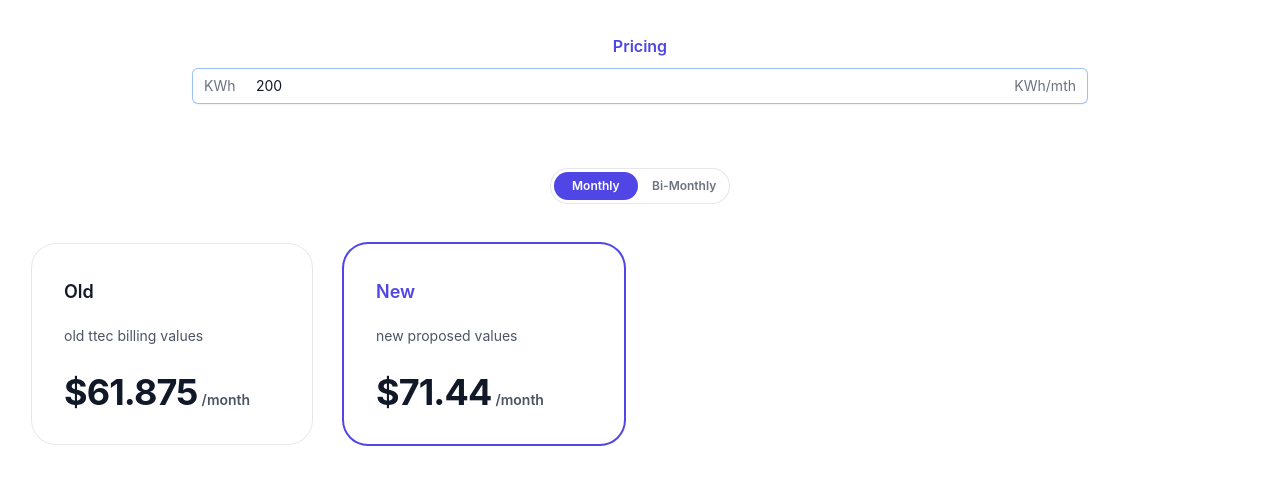
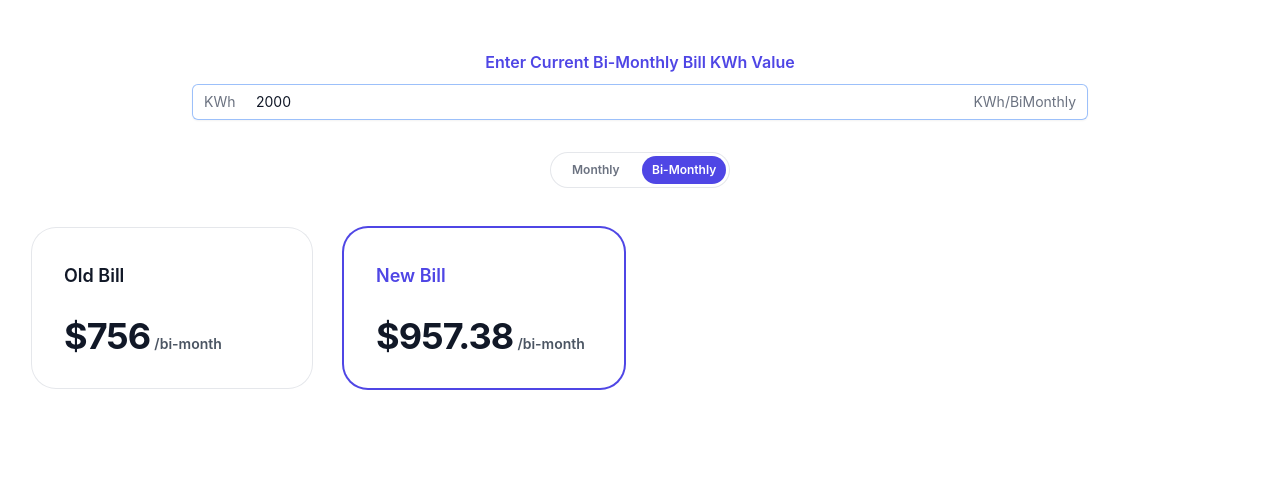
Before and after one commit to mitrakalloo/ttec-bill-calculator, a React (Create React App) app: page / in a window 1280 px wide. Shown: the top 484 px of the page. Built offline with nearby package versions, Linux system fonts and the light colour scheme.

Commit message:
access current bill info and calculate monthly figure

```diff
--- a/src/Calculation.js
+++ b/src/Calculation.js
@@ -12,7 +12,7 @@ const mth_fee = 7.5;
 const calculateOldBill = (kwh) => {
   return (
     (
-      (calculateBill({ cost: oldCostLevels, levels: oldLevels }, kwh * 2) + 6) *
+      (calculateBill({ cost: oldCostLevels, levels: oldLevels }, kwh) + 6) *
       1.125
     ).toFixed(2) / 2
   );
@@ -20,7 +20,8 @@ const calculateOldBill = (kwh) => {
 
 const calculateNewBill = (kwh) => {
   return (
-    (calculateBill({ cost: newCostLevels, levels: newLevels }, kwh) + mth_fee) *
+    (calculateBill({ cost: newCostLevels, levels: newLevels }, kwh / 2) +
+      mth_fee) *
     1.125
   ).toFixed(2);
 };
@@ -32,7 +33,7 @@ const pricing = {
   ],
   tiers: [
     {
-      name: "Old",
+      name: "Old Bill",
       id: "tier-startup",
       href: "#",
       price: {
@@ -50,7 +51,7 @@ const pricing = {
       mostPopular: false,
     },
     {
-      name: "New",
+      name: "New Bill",
       id: "tier-enterprise",
       href: "#",
       price: {
@@ -76,18 +77,17 @@ function classNames(...classes) {
 }
 
 export default function Calculation() {
-  const [kwh, setKwh] = useState(200);
-  const [mobileMenuOpen, setMobileMenuOpen] = useState(false);
-  const [frequency, setFrequency] = useState(pricing.frequencies[0]);
+  const [kwh, setKwh] = useState(2000);
+  const [frequency, setFrequency] = useState(pricing.frequencies[1]);
 
   return (
     <div className="bg-white">
       <main className="pb-10">
         {/* Pricing section */}
-        <div className="px-6 mx-auto mt-16 max-w-7xl sm:mt-8 lg:px-8">
+        <div className="px-6 mx-auto mt-4 max-w-7xl sm:mt-8 lg:px-8">
           <div className="max-w-4xl mx-auto text-center">
-            <h1 className="text-base font-semibold leading-7 text-indigo-600">
-              Pricing
+            <h1 className="text-base font-semibold leading-7 text-indigo-600 pt-4">
+              Enter Current Bi-Monthly Bill KWh Value
             </h1>
             {/* <p className="mt-2 text-4xl font-bold tracking-tight text-gray-900 sm:text-5xl">
               Pricing plans for teams of&nbsp;all&nbsp;sizes
@@ -116,7 +116,7 @@ export default function Calculation() {
                     className="text-gray-500 sm:text-sm"
                     id="price-currency"
                   >
-                    KWh/mth
+                    KWh/BiMonthly
                   </span>
                 </div>
               </div>
@@ -126,7 +126,7 @@ export default function Calculation() {
             Choose an affordable plan that’s packed with the best features for engaging your audience, creating customer
             loyalty, and driving sales.
           </p> */}
-          <div className="flex justify-center mt-16">
+          <div className="flex justify-center mt-8">
             <RadioGroup
               value={frequency}
               onChange={setFrequency}
@@ -171,9 +171,9 @@ export default function Calculation() {
                 >
                   {tier.name}
                 </h2>
-                <p className="mt-4 text-sm leading-6 text-gray-600">
+                {/* <p className="mt-4 text-sm leading-6 text-gray-600">
                   {tier.description}
-                </p>
+                </p> */}
                 <p className="flex items-baseline mt-6 gap-x-1">
                   <span className="text-4xl font-bold tracking-tight text-gray-900">
                     ${tier.price[frequency.value](kwh)}
```
Also changed, not shown: 1 other file (tests, documents, lock files or other folders).
